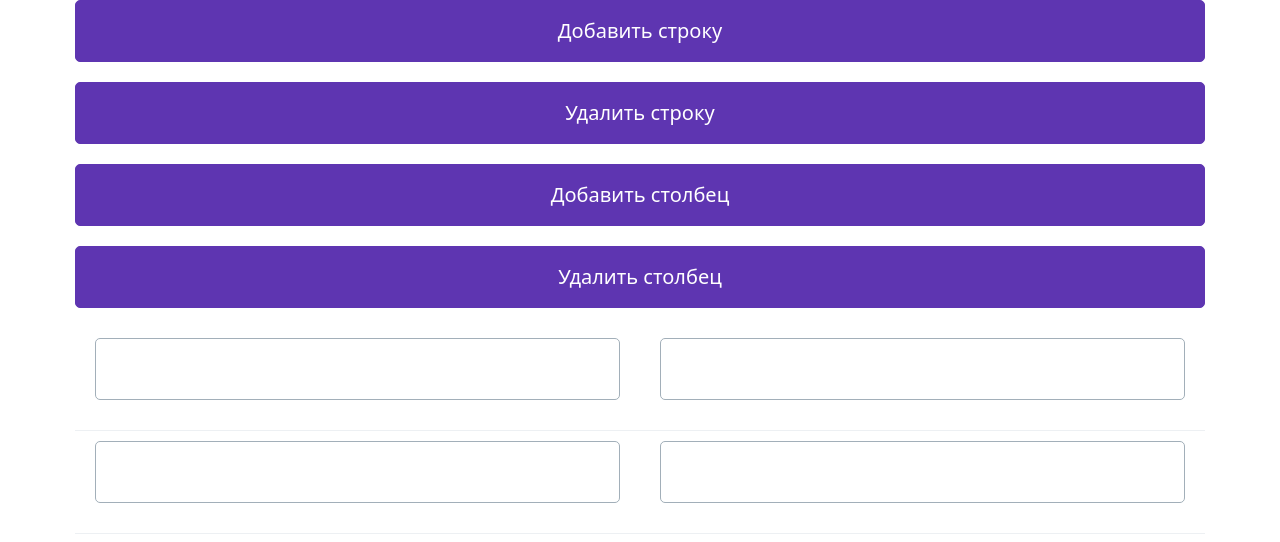
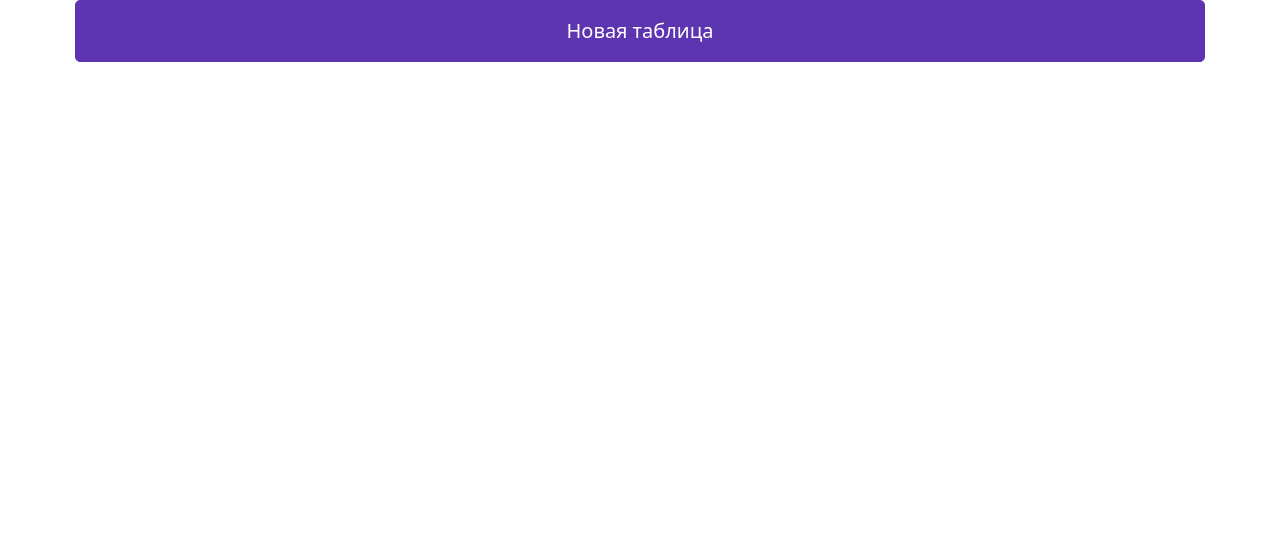
Before and after one commit to EkemRoht/stunning-waffle, a SvelteKit app: page / in a window 1280 px wide. Shown: the top 542 px of the page. Built offline with nearby package versions, Linux system fonts and the light colour scheme.

Commit message:
new table form meh

```diff
--- a/src/routes/+page.svelte
+++ b/src/routes/+page.svelte
@@ -1,5 +1,11 @@
 <script>
-    import DiceTable from "./ModuleEditor.svelte";
+    let table = {};
+    let newTableFormShow = false;
 </script>
+{#if !table.name}
+    <button on:click={()=> newTableFormShow = true}>Новая таблица</button>
+{/if}
+<!--
+{#if newTableFormShow}
 
-<DiceTable/>
+{/if}-->
```
